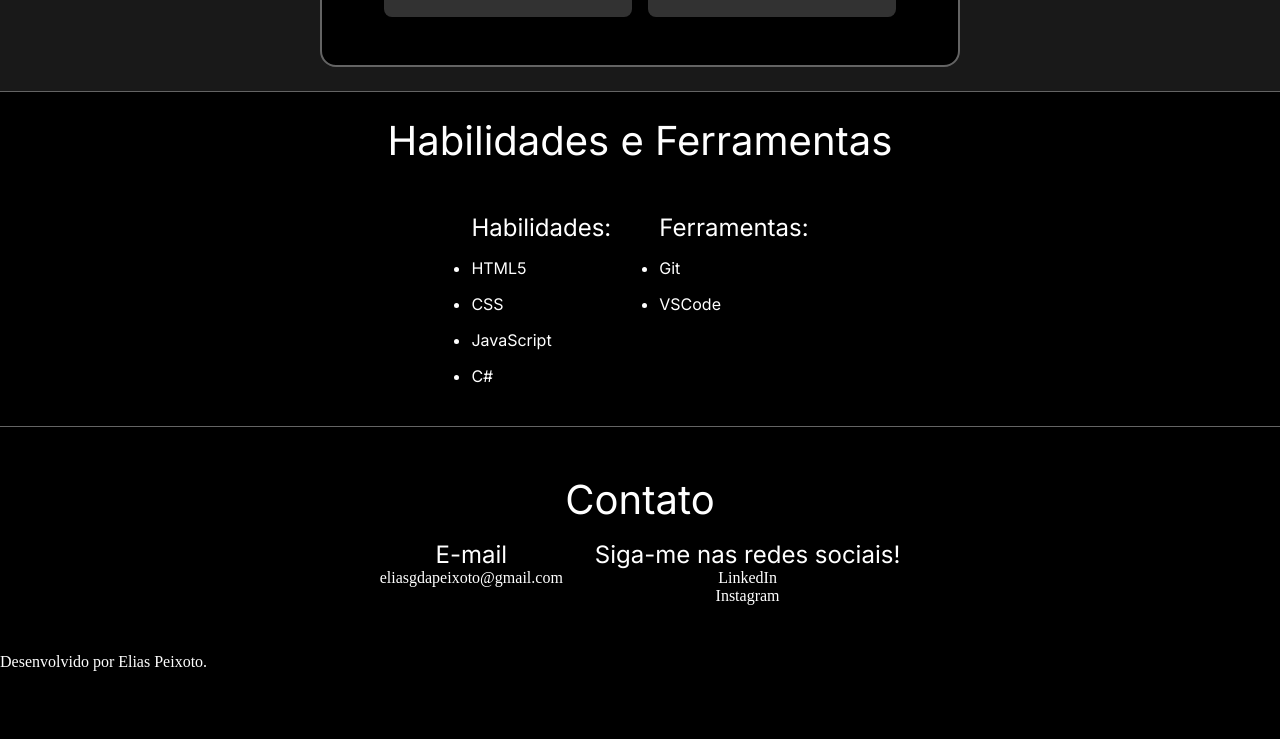
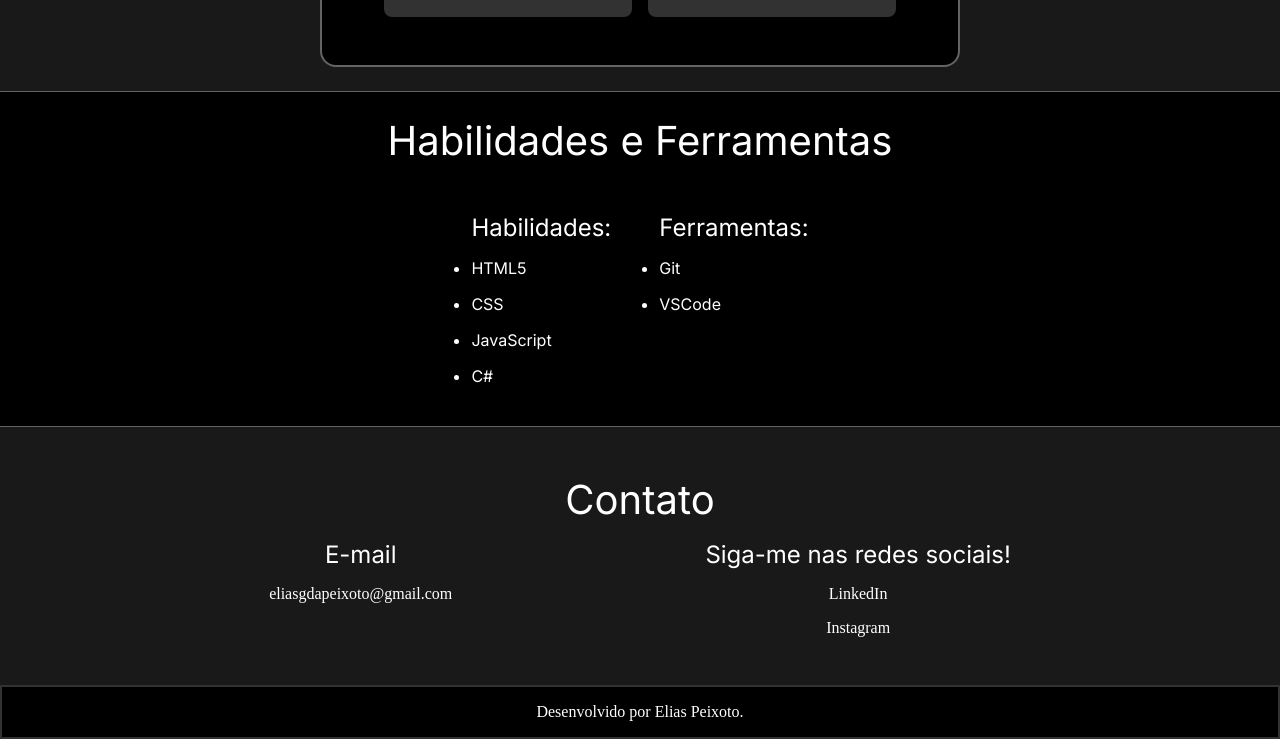
Before and after one commit to EliasPeixoto/Pagina-Portfolio, a plain HTML site: page index.html in a window 1280 px wide. Shown: the part 1648-2387 px from the top of the page. Before the commit the page ends 2319 px from the top, so only its background shows below. Drawn offline with Linux system fonts and the light colour scheme; a web font is replaced by a local one.

Commit message:
Finalização do estilo da página

```diff
--- a/styles/style.css
+++ b/styles/style.css
@@ -12,6 +12,7 @@
     --title-font-size: 2.5rem;
     --text-font-size: 1rem;
     --subTitle-font-size: 1.5rem;
+    font-family: var(--secondary-font);
 }
 *
 {
@@ -132,14 +133,30 @@ body
 }
 .contact__content
 {
+    text-align: center;
     display: flex;
     flex-wrap: wrap;
-    flex-direction: row;
-    justify-content: center;
+    justify-content: space-evenly;
     gap: 2rem;
+}
+.contact__email,.contact__social,.social__linkContainer
+{
+    display: flex;
+    gap: 1rem;
+    flex-direction: column;
 }
 .email__title,.social__text
 {
     font-family: var(--primary-font);
     font-size: var(--subTitle-font-size);
 }
+.contact
+{
+    background-color: var(--section-bg-color);
+}
+.info
+{
+    border: 2px solid var(--description-bg-color);
+    padding: 1rem;
+    text-align: center;
+}
```
